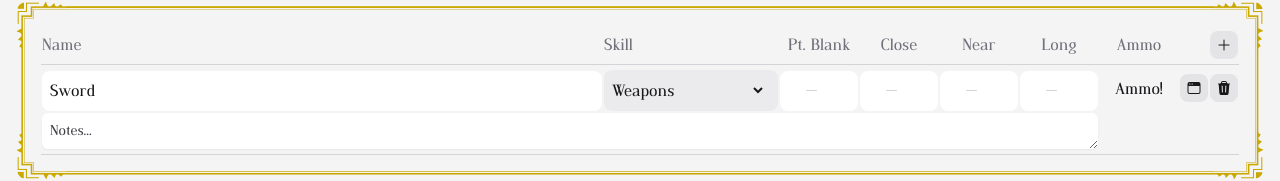
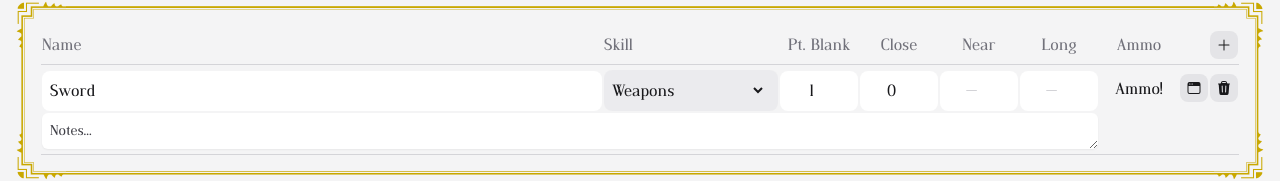
Before and after one commit to Heilemann/trail-of-cthulhu, a React (Create React App) app: page / in a window 1280 px wide. Shown: the part 478-659 px from the top of the page. Built offline with nearby package versions, Linux system fonts and the light colour scheme; a web font is replaced by a local one.

Commit message:
Updating

```diff
--- a/src/components/character/weapons/WeaponRange.tsx
+++ b/src/components/character/weapons/WeaponRange.tsx
@@ -80,7 +80,7 @@ const WeaponRange = ({ index, rangeType }: Props) => {
 					editMode === 'view' ? 'hidden' : '',
 				)}
 				placeholder='—'
-				{...register(`weapons[index].range[rangeType]`, {
+				{...register(`weapons.${index}.range.${rangeType}`, {
 					validate: validateNumberOrEmpty,
 				})}
 			/>
```
Also changed, not shown: 8 other files (tests, documents, lock files or other folders).
